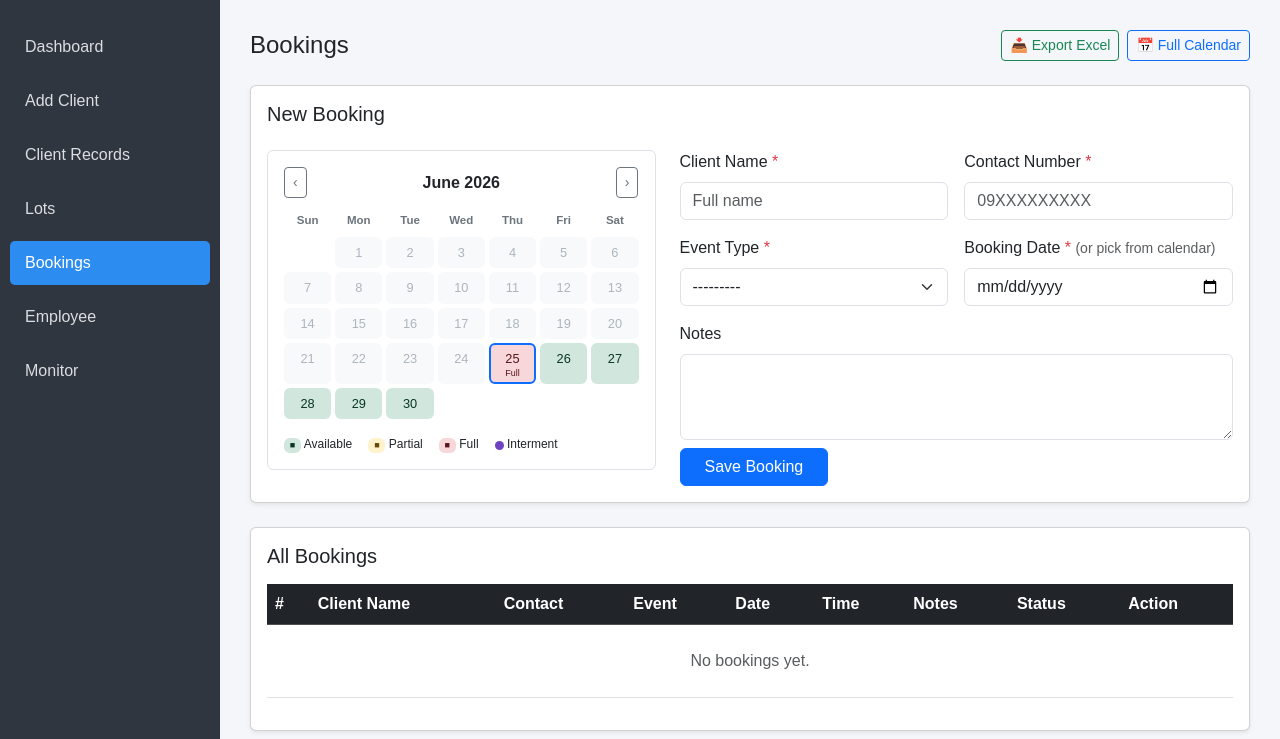
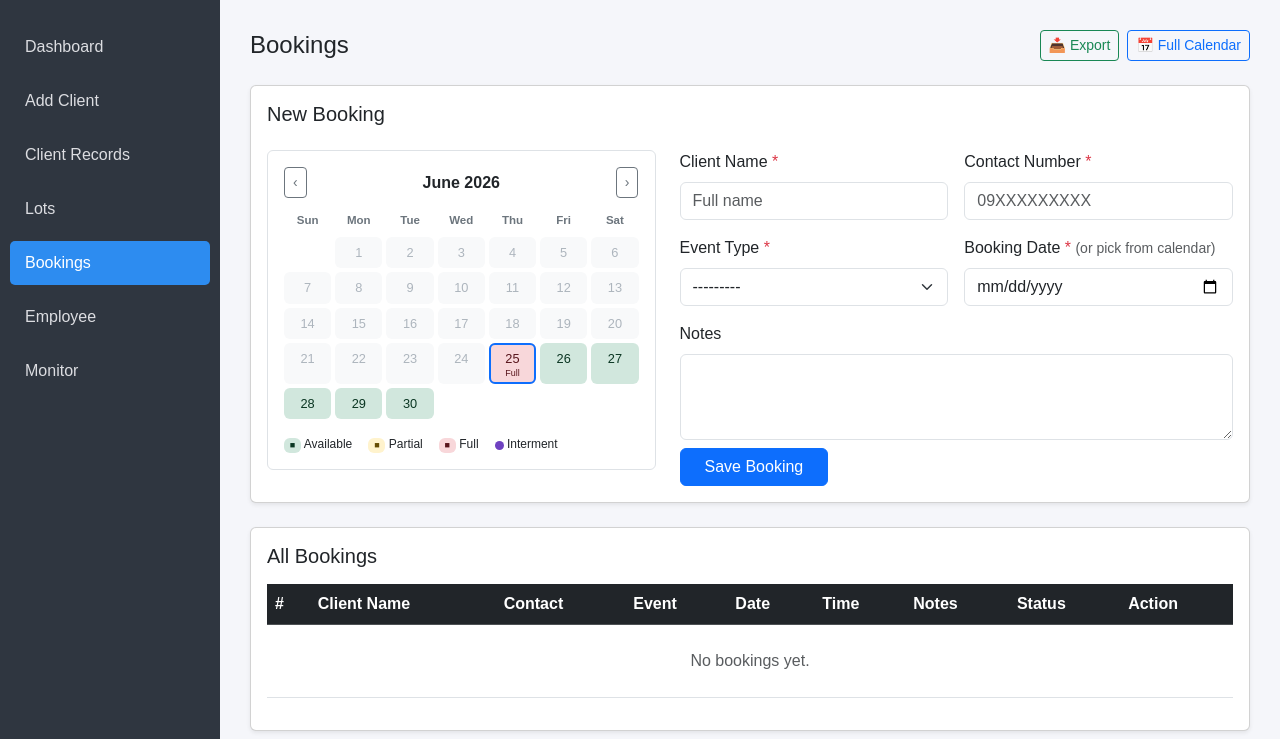
Before and after one commit to BestiesJinilin/GG, a Django app: page /bookings/ in a window 1280 px wide. Shown: the part 60-799 px from the top of the page. Run offline with Django 5.2, Linux system fonts and the light colour scheme; a user stored in the database is signed in; data comes from the database, SQL or seed files in the repository; data that the repository does not hold is empty; parts of the project's set-up code (start-up, migrations or seed data) failed here and were passed over.

Commit message:
Update bookings.html

```diff
--- a/GG/app/templates/app/bookings.html
+++ b/GG/app/templates/app/bookings.html
@@ -21,7 +21,6 @@
 .slot-btn  { min-width:88px; font-size:.8rem; }
 .slot-taken { font-size:.8rem; min-width:88px; }
 
-/* ── Interment indicator ─────────────────────────────────────────── */
 .cal-day .interment-lbl {
   font-size: 8px;
   display: block;
@@ -30,7 +29,6 @@
   line-height: 1.1;
   margin-top: 1px;
 }
-/* Purple dot in top-right of cell */
 .cal-day.has-interment::after {
   content: '';
   position: absolute;
@@ -51,7 +49,7 @@
 <div class="d-flex justify-content-between align-items-center mb-4">
   <h4 class="mb-0">Bookings</h4>
   <div class="d-flex gap-2 no-print">
-    <a href="{% url 'export-bookings' %}" class="btn btn-outline-success btn-sm">📥 Export Excel</a>
+    <a href="{% url 'export-bookings' %}" class="btn btn-outline-success btn-sm">📥 Export</a>
     <a href="{% url 'calendar' %}" class="btn btn-outline-primary btn-sm">📅 Full Calendar</a>
   </div>
 </div>
```
